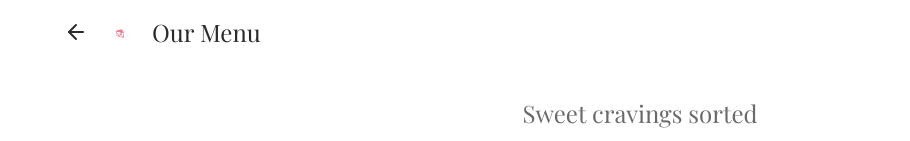
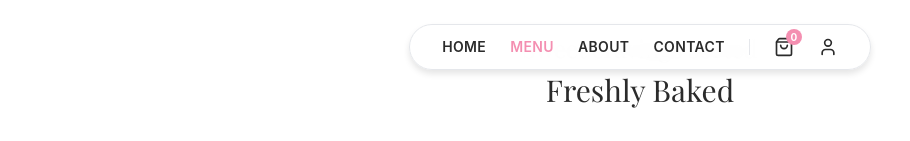
Before and after one commit to Kashfmh/Sugar-And-Icing, a Next.js app: page /menu in a window 1280 px wide. Shown: the top 141 px of the page, without its empty margins (0-910 px from the left). Built offline with nearby package versions, Linux system fonts and the light colour scheme; no server answers; the database is empty; a web font is replaced by a local one.

Commit message:
feat: add consistent navigation to menu page

```diff
--- a/app/menu/page.tsx
+++ b/app/menu/page.tsx
@@ -5,6 +5,8 @@ import { supabase } from '@/lib/supabase';
 import ProductCard from '../components/ProductCard';
 import CategoryTabs from '../components/CategoryTabs';
 import Badge from '../components/Badge';
+import Navbar from '../components/Navbar';
+import BottomNav from '../components/BottomNav';
 import { ArrowLeft } from 'lucide-react';
 import Link from 'next/link';
 import Image from 'next/image';
@@ -51,20 +53,18 @@ export default function MenuPage() {
         : products.filter(p => p.category_name === activeCategory);
 
     return (
-        <main className="min-h-screen bg-sai-white pb-24 md:pb-8">
-            {/* Header */}
-            <header className="sticky top-0 z-40 bg-white/90 backdrop-blur-md border-b border-white/40 px-4 py-4">
-                <div className="max-w-6xl mx-auto flex items-center gap-4">
+        <main className="min-h-screen bg-white pb-24 md:pb-8">
+            {/* Desktop Navbar */}
+            <div className="hidden md:block">
+                <Navbar />
+            </div>
+
+            {/* Mobile Header - Simplified */}
+            <header className="md:hidden sticky top-0 z-40 bg-white/95 backdrop-blur-md border-b border-gray-200 px-4 py-4">
+                <div className="flex items-center gap-4">
                     <Link href="/" className="text-sai-charcoal">
                         <ArrowLeft className="w-6 h-6" />
                     </Link>
-                    <Image
-                        src="/images/logo/icon-white.png"
-                        alt="Sugar And Icing"
-                        width={32}
-                        height={32}
-                        className="object-contain"
-                    />
                     <h1 className="font-serif text-2xl text-sai-charcoal">
                         Our Menu
                     </h1>
@@ -124,6 +124,9 @@ export default function MenuPage() {
                     )}
                 </div>
             </section>
+
+            {/* Mobile Bottom Navigation */}
+            <BottomNav />
         </main>
     );
 }
```
